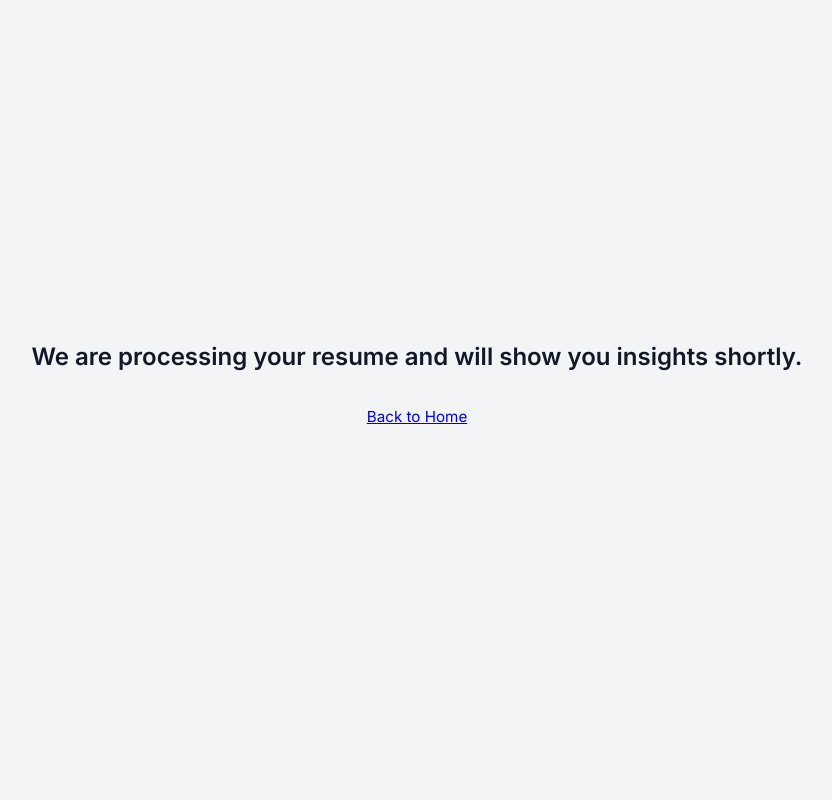
After one commit to BS-ASPM-2025/bs-aspm-2025-team1, a FastAPI app: template templates/resume_upload_feedback.html in a window 1280 px wide. The commit adds this page. Shown: the whole page, without its empty margins (223-1055 px from the left). Run offline with FastAPI, Linux system fonts and the light colour scheme; the template is opened without the code that fills it, so the values that code supplies are empty.

Commit message:
cerate upload resume feedback page, when file is uploaded, user will lend in this page.

```diff
--- a/app.py
+++ b/app.py
@@ -139,7 +139,19 @@ async def upload_resume(request: Request, file: UploadFile = File(...), db: Sess
     db.add(resume_test)
     db.commit()
     db.refresh(resume_test)
-    return RedirectResponse(url="/", status_code=303)
+    return RedirectResponse(url="/resume_upload_feedback", status_code=303)
+
+@app.get("/resume_upload_feedback", include_in_schema=False)
+async def resume_upload_feedback_page(request: Request):
+    return templates.TemplateResponse(
+        request=request,
+        name="resume_upload_feedback.html",
+        context={"company_name": "ResMe"}
+    )
+
+#@app.post("/resume_upload_feedback", include_in_schema=False)
+#async def resume_upload_feedback_return(password: str = Form(...)):
+#    return RedirectResponse(url="/", status_code=303)
 
 @app.get("/passcode", include_in_schema=False)
 async def passcode_page(request: Request):
--- /dev/null
+++ b/templates/resume_upload_feedback.html
@@ -0,0 +1,57 @@
+<!DOCTYPE html>
+<html lang="en">
+<head>
+    <meta charset="UTF-8">
+    <meta name="viewport" content="width=device-width, initial-scale=1.0">
+    <title>Upload Resume</title>
+    <link href="https://fonts.googleapis.com/css2?family=Inter:wght@400;500;600&display=swap" rel="stylesheet">
+    <style>
+        :root {
+            --primary-color: #4f46e5;
+            --primary-hover: #4338ca;
+            --bg-color: #f3f4f6;
+            --card-bg: #ffffff;
+            --text-color: #111827;
+            --text-secondary: #225ed5;
+            --border-color: #e5e7eb;
+        }
+
+        body {
+          font-family: 'Inter', sans-serif;
+          background-color: var(--bg-color);
+          color: var(--text-color);
+          display: flex;
+          flex-direction: column;
+          justify-content: center;
+          align-items: center;
+          min-height: 100vh;
+          margin: 0;
+          text-align: center;
+          gap: 12px;
+        }
+
+        h1 {
+            margin-top: 0;
+            font-weight: 600;
+            font-size: 1.5rem;
+            margin-bottom: 0.5rem;
+        }
+
+        p {
+            font-family: 'Inter', sans-serif;
+            color: var(--text-secondary);
+            font-size: 0.95rem;
+            margin-bottom: 2rem;
+        }
+
+    </style>
+    <title>Your resume has been successfully received.</title>
+</head>
+<body>
+
+    <h1>We are processing your resume and will show you insights shortly.</h1>
+
+    <p><a href="/">Back to Home</a></p>
+
+</body>
+</html>
```
Also changed, not shown: templates/upload_resume.html (+12 -1 lines), my_database.db.
